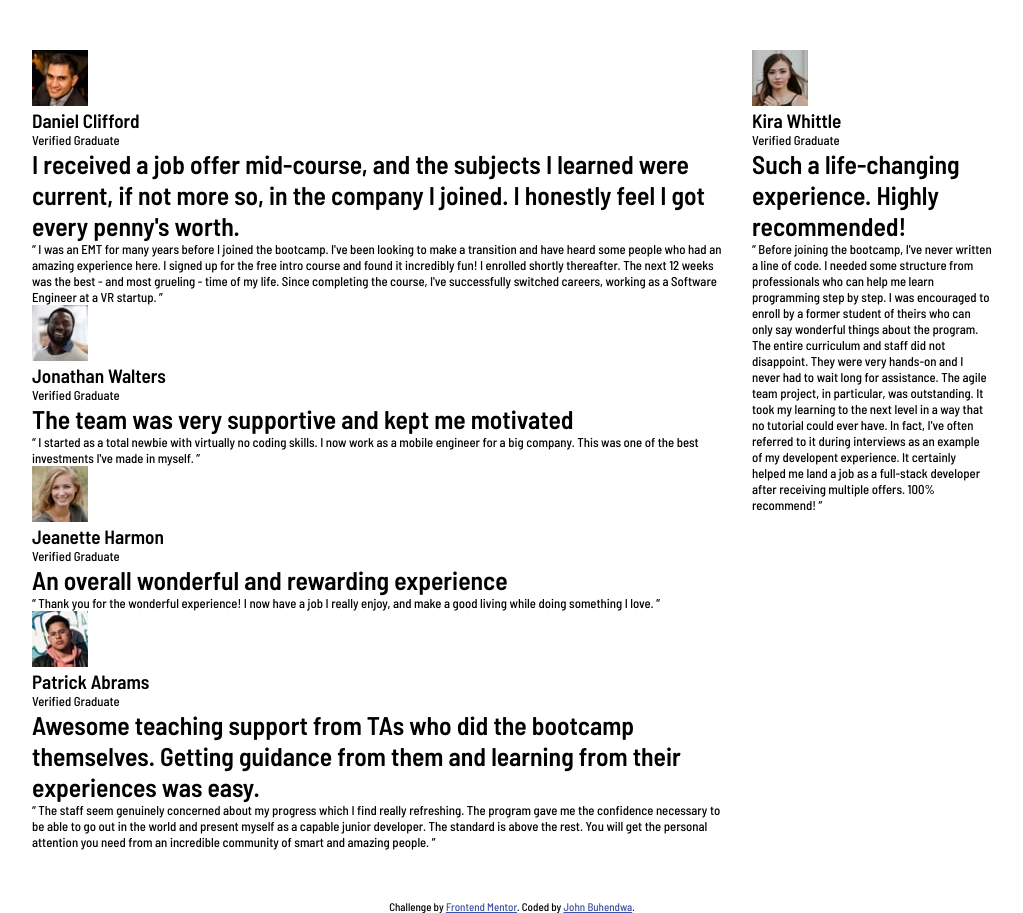
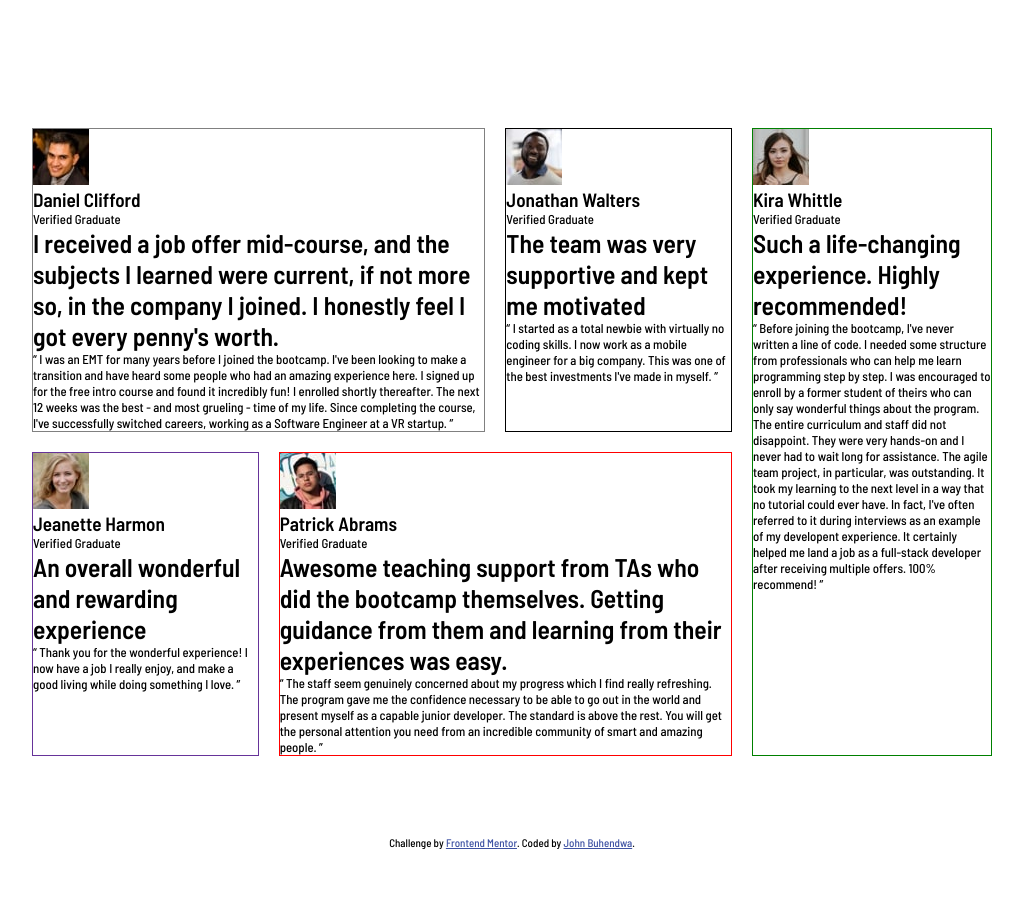
Before and after one commit to jeanbuhendwa/Testimonial-Card-Challenge, a plain HTML site: page index.html in a window 1280 px wide. Shown: the whole page, without its empty margins (128-1151 px from the left). After the commit the page ends 849 px from the top, so only its background shows below. Drawn offline with Linux system fonts and the light colour scheme.

Commit message:
added some css grid

```diff
--- a/index.html
+++ b/index.html
@@ -6,7 +6,7 @@
 
   <link rel="icon" type="image/png" sizes="32x32" href="./images/favicon-32x32.png">
   <link rel="stylesheet" href="styles.css">
-  <title>Frontend Mentor | [Challenge Name Here]</title>
+  <title>Frontend Mentor | Testimonial  Card</title>
 </head>
 <body>
   <main class="main-container">
@@ -76,6 +76,6 @@
 <footer class="attribution">
     Challenge by <a href="https://www.frontendmentor.io?ref=challenge" target="_blank">Frontend Mentor</a>.
     Coded by <a href="https://github.com/jeanbuhendwa">John Buhendwa</a>.
-  </footer>
+</footer>
 </body>
 </html>
--- a/styles.css
+++ b/styles.css
@@ -16,11 +16,42 @@ body {
 
 .main-container {
     width: 60rem;
-    margin: 50px 0;
+    margin: 8rem 0px 5rem;
     display: grid;
     grid-template-columns: auto 25%;
     gap: 20px;
 }
+.first-container {
+    display: grid;
+    gap: 20px;
+}
+.first-row {
+    display: grid;
+    grid-template-columns: 2fr 1fr;
+    grid-template-rows: 1fr;
+    gap: 20px;
+}
+.first-row .first-row-one {
+    border: 1px solid gray;
+}
+.first-row .first-row-two {
+    border: 1px solid black;
+}
+.second-row {
+    display: grid;
+    grid-template-columns: 1fr 2fr;
+    grid-template-rows: 1fr;
+    gap: 20px;
+}
+.second-row .second-row-one {
+    border: 1px solid rebeccapurple;
+}
+.second-row .second-row-two {
+    border: 1px solid red;
+}
 
+.side-container {
+    border: 1px solid green;
+}
 .attribution { font-size: 11px; text-align: center; }
 .attribution a { color: hsl(228, 45%, 44%); }
```
